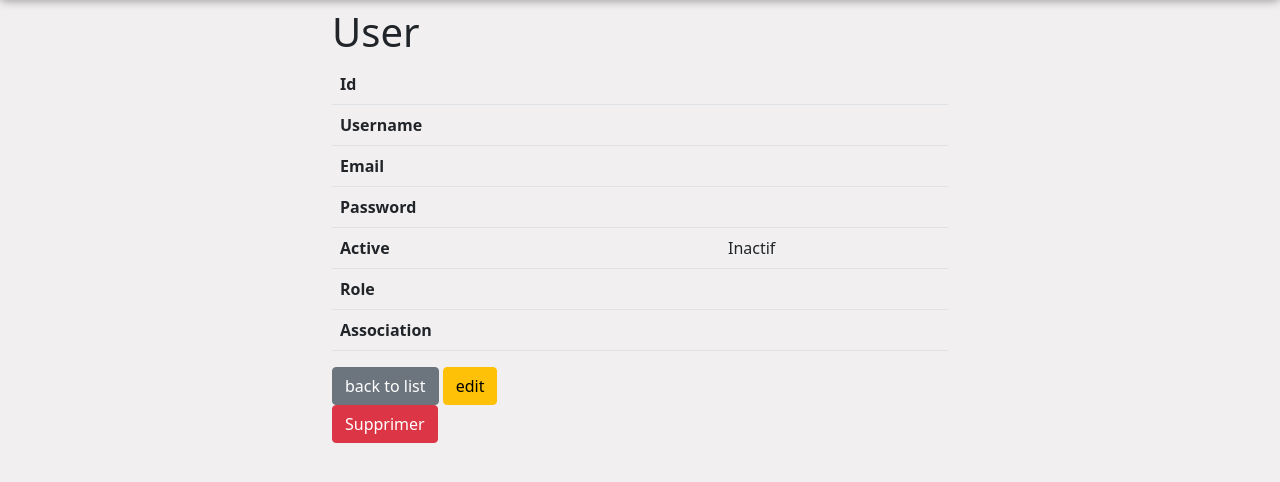
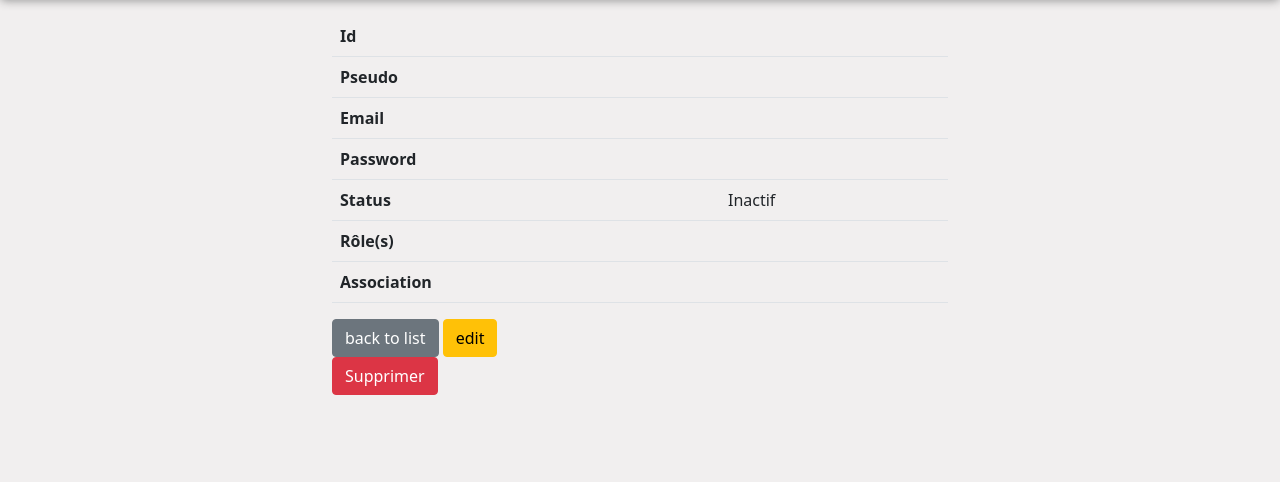
Before and after one commit to julienl81/boule-de-poils-back, a Symfony app: template templates/back/user/show.html.twig in a window 1280 px wide. Shown: the part 82-564 px from the top of the page. Run offline with Twig, Linux system fonts and the light colour scheme; the template is opened without the code that fills it, so the values that code supplies are empty; some libraries are stand-ins or nearby versions.

Commit message:
feat(templates): dynamisation templates user

```diff
--- a/templates/back/user/_form.html.twig
+++ b/templates/back/user/_form.html.twig
@@ -1,4 +1,4 @@
 {{ form_start(form) }}
     {{ form_widget(form) }}
-    <button class="btn btn-success mb-3">{{ button_label|default('Save') }}</button>
+    <button class="btn btn-success mb-3">{{ button_label|default('Sauvegarder') }}</button>
 {{ form_end(form) }}
--- a/templates/back/user/edit.html.twig
+++ b/templates/back/user/edit.html.twig
@@ -4,7 +4,7 @@
 
 {% block body %}
 <div class="container w-50 mx-auto">
-    <h1>Modifier le compte utilisateur</h1>
+    <h1>Modifier le compte de {{ user.pseudo }}</h1>
 
     {{ include('back/user/_form.html.twig', {'button_label': 'Mettre à jour'}) }}
 
--- a/templates/back/user/index.html.twig
+++ b/templates/back/user/index.html.twig
@@ -12,11 +12,11 @@
         <thead>
             <tr>
                 <th>Id</th>
-                <th>Nom d'utilisateur</th>
+                <th>Pseudo</th>
                 <th>Email</th>
                 {# <th>Mot de passe</th> #}
                 <th>Status</th>
-                <th>Rôle</th>
+                <th>Rôle(s)</th>
                 <th>Association</th>
                 <th></th>
             </tr>
--- a/templates/back/user/new.html.twig
+++ b/templates/back/user/new.html.twig
@@ -4,10 +4,10 @@
 
 {% block body %}
 <div class="container w-50 mx-auto">
-    <h1>Create new User</h1>
+    <h1>Ajouter un nouvel utilisateur</h1>
 
     {{ include('back/user/_form.html.twig') }}
 
-    <a class="btn btn-primary float-end mb-3" href="{{ path('app_back_user_index') }}">back to list</a>
+    <a class="btn btn-primary float-end mb-3" href="{{ path('app_back_user_index') }}">Retour à la liste des utilisateurs</a>
     </div>
 {% endblock %}
--- a/templates/back/user/show.html.twig
+++ b/templates/back/user/show.html.twig
@@ -4,7 +4,7 @@
 
 {% block body %}
 <div class="container w-50 mx-auto">
-    <h1>User</h1>
+    <h1>{{ user.pseudo }}</h1>
 
     <table class="table">
         <tbody>
@@ -13,7 +13,7 @@
                 <td>{{ user.id }}</td>
             </tr>
             <tr>
-                <th>Username</th>
+                <th>Pseudo</th>
                 <td>{{ user.pseudo }}</td>
             </tr>
             <tr>
@@ -25,11 +25,11 @@
                 <td>{{ user.password }}</td>
             </tr>
             <tr>
-                <th>Active</th>
+                <th>Status</th>
                 <td>{{ user.active ? 'Actif' : 'Inactif' }}</td>
             </tr>
             <tr>
-                <th>Role</th>
+                <th>Rôle(s)</th>
                 <td>{{ user.roles|join(', ')  }}</td>
             </tr>
                   <tr>
```
Also changed, not shown: src/Form/UserType.php (+15 -4 lines).
